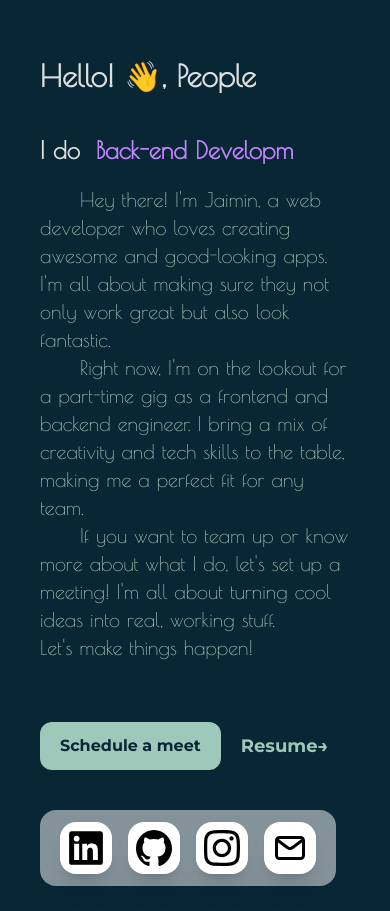
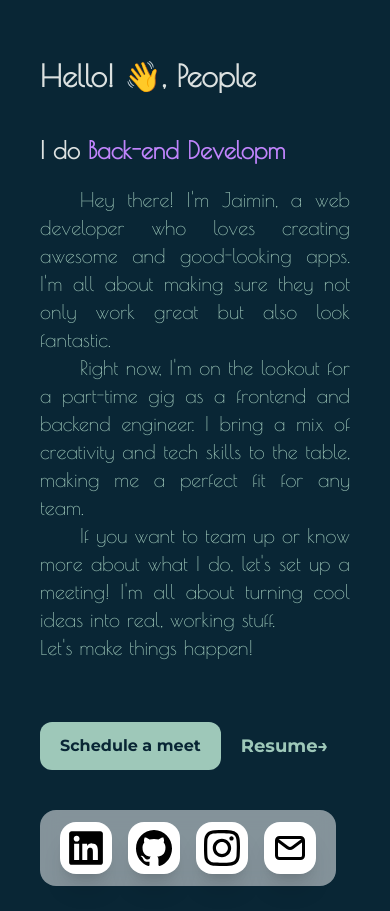
Before and after one commit to jaimin1503/jaimin-s-portfolio, a React (Vite) app: page / in a window 390 px wide. Shown: the part 1266-2177 px from the top of the page. Built offline with nearby package versions, Linux system fonts and the light colour scheme; a web font is replaced by a local one.

Commit message:
Update AboutMe.jsx

```diff
--- a/src/pages/aboutMe/AboutMe.jsx
+++ b/src/pages/aboutMe/AboutMe.jsx
@@ -30,13 +30,13 @@ const AboutMe = () => {
             <h2 className=" sm:text-5xl text-3xl font-poiret py-5 text-[#dce1e0] font-bold">
               Hello! 👋, People
             </h2>
-            <div className=" sm:text-4xl text-2xl font-poiret py-5 text-[#dce1e0] font-bold flex">
-              <h1 className=" pr-4">I do</h1>{" "}
+            <div className=" sm:text-4xl text-2xl font-poiret py-5 text-[#dce1e0] font-bold flex overflow-hidden">
+              <h1 className=" pr-2 md:pr-4">I do</h1>{" "}
               <div className=" text-purple-400">
                 <TypeWriter />
               </div>
             </div>
-            <p className=" lg:text-2xl text-xl font-poiret max-w-xl text-[#9EC8B9]">
+            <p className=" lg:text-2xl text-xl font-poiret max-w-xl text-[#9EC8B9] text-justify">
               <span className="ml-10"></span>Hey there! I'm Jaimin, a web
               developer who loves creating awesome and good-looking apps. I'm
               all about making sure they not only work great but also look
```
